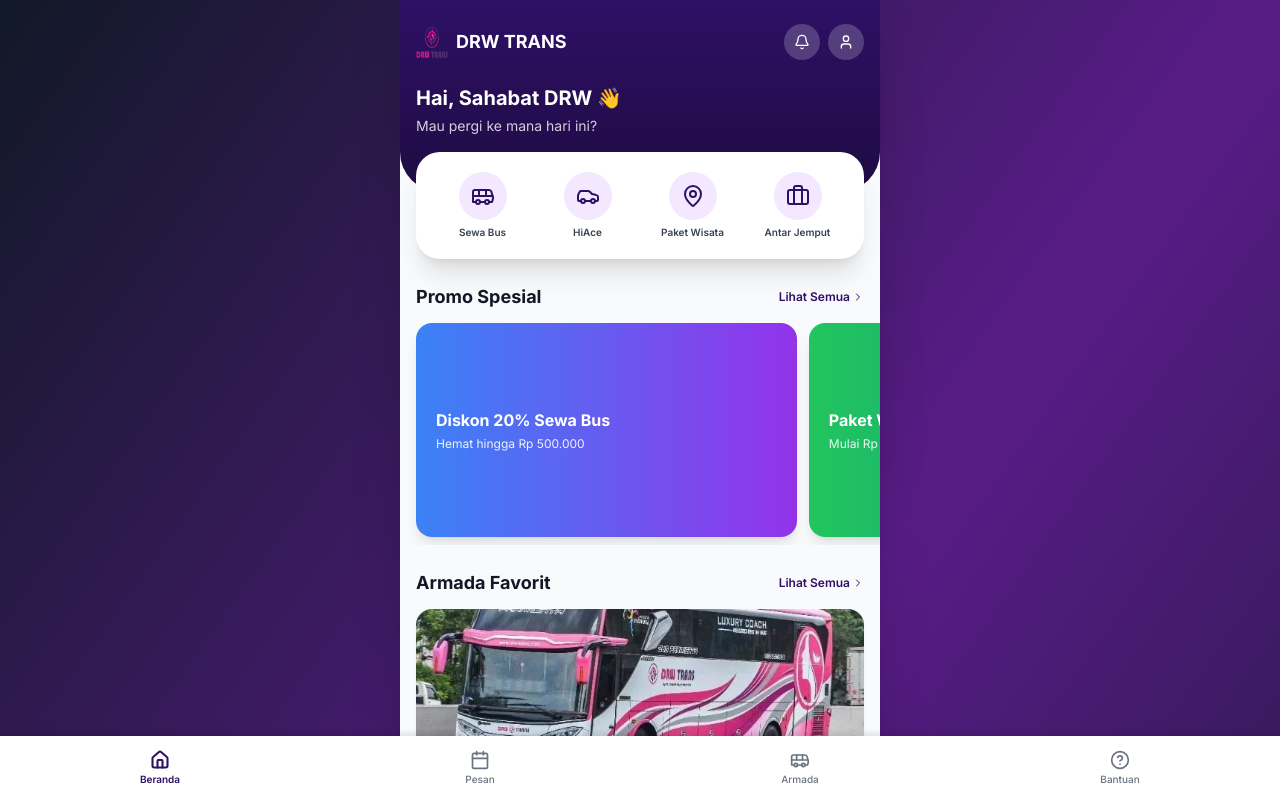
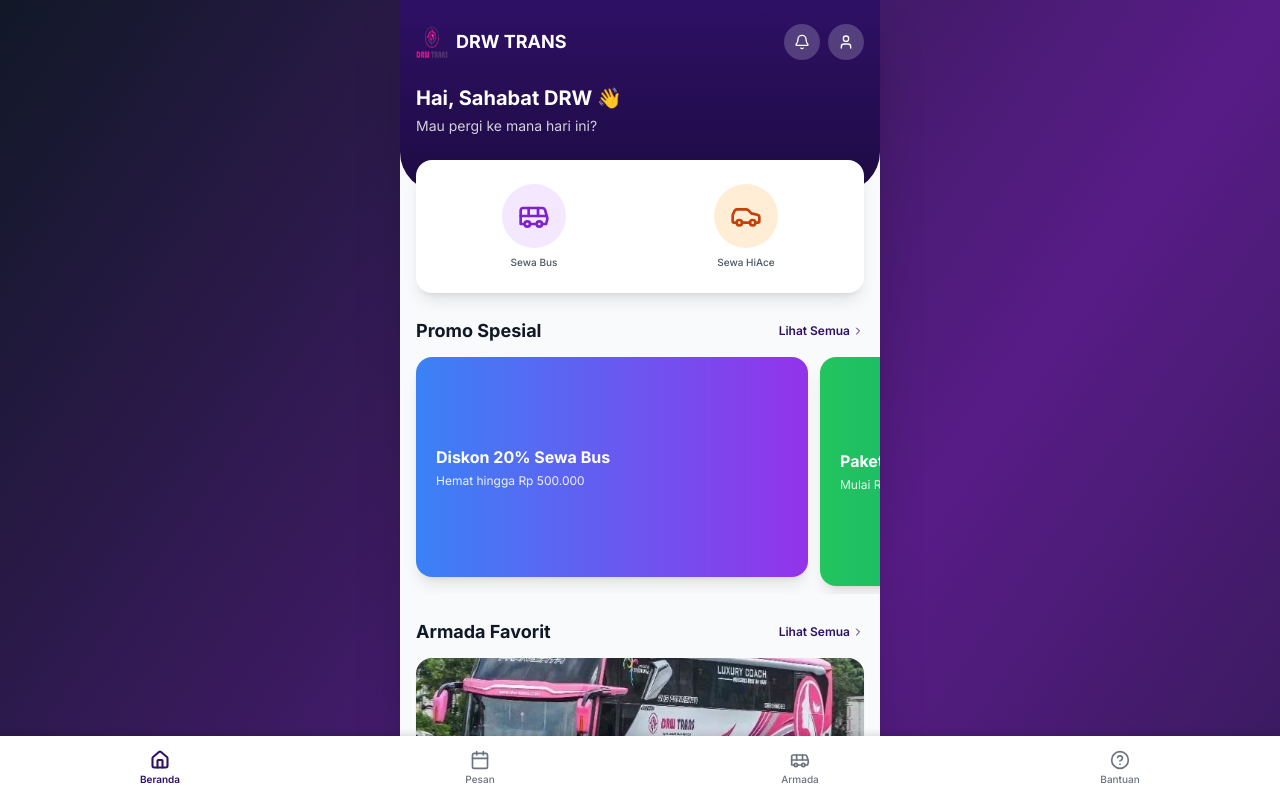
Before and after one commit to multimediadrw/DRWTRANS., a Next.js app: page / in a window 1280 px wide. Shown: the top 800 px of the page. Built offline with nearby package versions, Linux system fonts and the light colour scheme.

Commit message:
Refine UI: icon-based 2-col grid (Bus & HiAce only), overlapping white card, immersive edge-to-edge promo banners, enhanced visual depth

```diff
--- a/app/page.tsx
+++ b/app/page.tsx
@@ -6,16 +6,26 @@
 import BottomNav from './components/BottomNav'
 import BookingModal from './components/BookingModal'
 import PWAInstall from './components/PWAInstall'
-import { Bell, User, Bus, Car, MapPin, Briefcase, Star, ChevronRight } from 'lucide-react'
+import { Bell, User, Bus, Car, Star, ChevronRight } from 'lucide-react'
 
 export default function HomePage() {
   const [isBookingModalOpen, setIsBookingModalOpen] = useState(false)
 
   const services = [
-    { icon: Bus, label: 'Sewa Bus', color: 'bg-purple-100', iconColor: 'text-royal-purple', href: '/bisnis' },
-    { icon: Car, label: 'HiAce', color: 'bg-purple-100', iconColor: 'text-royal-purple', href: '/pribadi' },
-    { icon: MapPin, label: 'Paket Wisata', color: 'bg-purple-100', iconColor: 'text-royal-purple', href: '/promo' },
-    { icon: Briefcase, label: 'Antar Jemput', color: 'bg-purple-100', iconColor: 'text-royal-purple', href: '/pemesanan' },
+    {
+      icon: Bus,
+      label: 'Sewa Bus',
+      bgColor: 'bg-purple-100',
+      iconColor: 'text-purple-700',
+      href: '/bisnis'
+    },
+    {
+      icon: Car,
+      label: 'Sewa HiAce',
+      bgColor: 'bg-orange-100',
+      iconColor: 'text-orange-700',
+      href: '/pribadi'
+    },
   ]
 
   const promos = [
@@ -82,27 +92,29 @@
           </div>
         </div>
 
-        {/* Greeting - Smaller */}
+        {/* Greeting */}
         <div className="text-white">
           <h1 className="text-xl font-bold mb-1">Hai, Sahabat DRW 👋</h1>
           <p className="text-sm text-white/80">Mau pergi ke mana hari ini?</p>
         </div>
       </header>
 
-      {/* Overlapping Service Grid Card */}
-      <div className="px-4 -mt-10 mb-6">
-        <div className="bg-white rounded-3xl shadow-xl p-5">
-          <div className="grid grid-cols-4 gap-3">
+      {/* Overlapping Icon-Based Service Grid */}
+      <div className="px-4 -mt-8 mb-6 relative z-10">
+        <div className="bg-white rounded-2xl shadow-lg p-6">
+          <div className="grid grid-cols-2 gap-6">
             {services.map((service, index) => (
               <Link
                 key={index}
                 href={service.href}
-                className="flex flex-col items-center gap-1.5 group"
+                className="flex flex-col items-center gap-2 group"
               >
-                <div className={`w-12 h-12 ${service.color} rounded-full flex items-center justify-center group-hover:scale-110 transition-transform`}>
-                  <service.icon className={`w-6 h-6 ${service.iconColor}`} />
+                {/* Colorful Circle Background */}
+                <div className={`w-16 h-16 ${service.bgColor} rounded-full flex items-center justify-center group-hover:scale-110 transition-transform`}>
+                  <service.icon className={`w-8 h-8 ${service.iconColor}`} strokeWidth={2} />
                 </div>
-                <span className="text-[10px] font-semibold text-gray-700 text-center leading-tight">
+                {/* Label */}
+                <span className="text-[10px] font-medium text-gray-600 text-center leading-tight">
                   {service.label}
                 </span>
               </Link>
@@ -111,7 +123,7 @@
         </div>
       </div>
 
-      {/* Promo Banner - Full Image with Snap */}
+      {/* Promo Banner - Immersive (Edge to Edge) */}
       <section className="mb-6">
         <div className="px-4 mb-3 flex items-center justify-between">
           <h2 className="text-lg font-bold text-gray-900">Promo Spesial</h2>
@@ -121,11 +133,12 @@
           </Link>
         </div>
 
-        <div className="flex gap-3 overflow-x-auto px-4 pb-2 snap-x snap-center scrollbar-hide">
-          {promos.map((promo) => (
+        {/* No horizontal padding - banners touch edges */}
+        <div className="flex gap-3 overflow-x-auto pb-2 snap-x snap-mandatory scrollbar-hide">
+          {promos.map((promo, index) => (
             <div
               key={promo.id}
-              className="flex-shrink-0 w-[85%] snap-center"
+              className={`flex-shrink-0 w-[85%] snap-center ${index === 0 ? 'pl-4' : ''} ${index === promos.length - 1 ? 'pr-4' : ''}`}
             >
               <div className={`aspect-[16/9] rounded-2xl bg-gradient-to-r ${promo.color} p-5 flex flex-col justify-center shadow-lg`}>
                 <h3 className="text-white font-bold text-base mb-1">
@@ -140,7 +153,7 @@
         </div>
       </section>
 
-      {/* Armada Favorit - Compact Cards */}
+      {/* Armada Favorit - White Cards on Gray Background */}
       <section className="px-4 mb-6">
         <div className="mb-3 flex items-center justify-between">
           <h2 className="text-lg font-bold text-gray-900">Armada Favorit</h2>
@@ -167,7 +180,7 @@
                 />
               </div>
 
-              {/* Content with Compact Spacing */}
+              {/* Content */}
               <div className="p-4">
                 <div className="flex items-start justify-between gap-2 mb-2">
                   <div className="flex-1 min-w-0">
@@ -175,7 +188,7 @@
                     <p className="text-xs text-gray-600">{item.seats} • AC • Audio</p>
                   </div>
 
-                  {/* Rating - Compact */}
+                  {/* Rating */}
                   <div className="flex items-center gap-1 flex-shrink-0">
                     <Star className="w-3 h-3 fill-amber-gold text-amber-gold" />
                     <span className="text-xs font-semibold text-gray-900">{item.rating}</span>
@@ -198,7 +211,7 @@
         </div>
       </section>
 
-      {/* Destinasi Populer - Compact */}
+      {/* Destinasi Populer */}
       <section className="px-4 mb-6">
         <div className="mb-3">
           <h2 className="text-lg font-bold text-gray-900">Destinasi Populer</h2>
```
